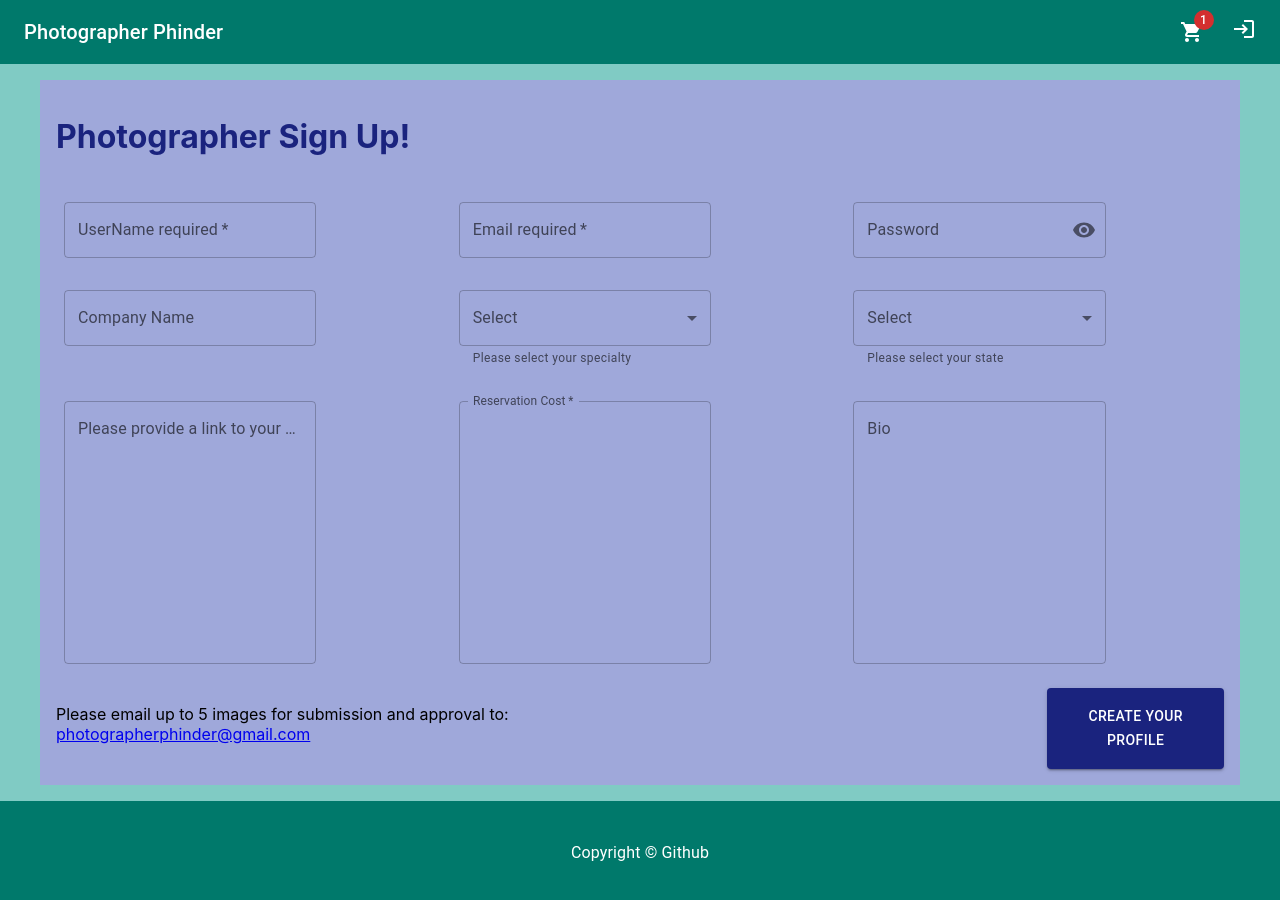
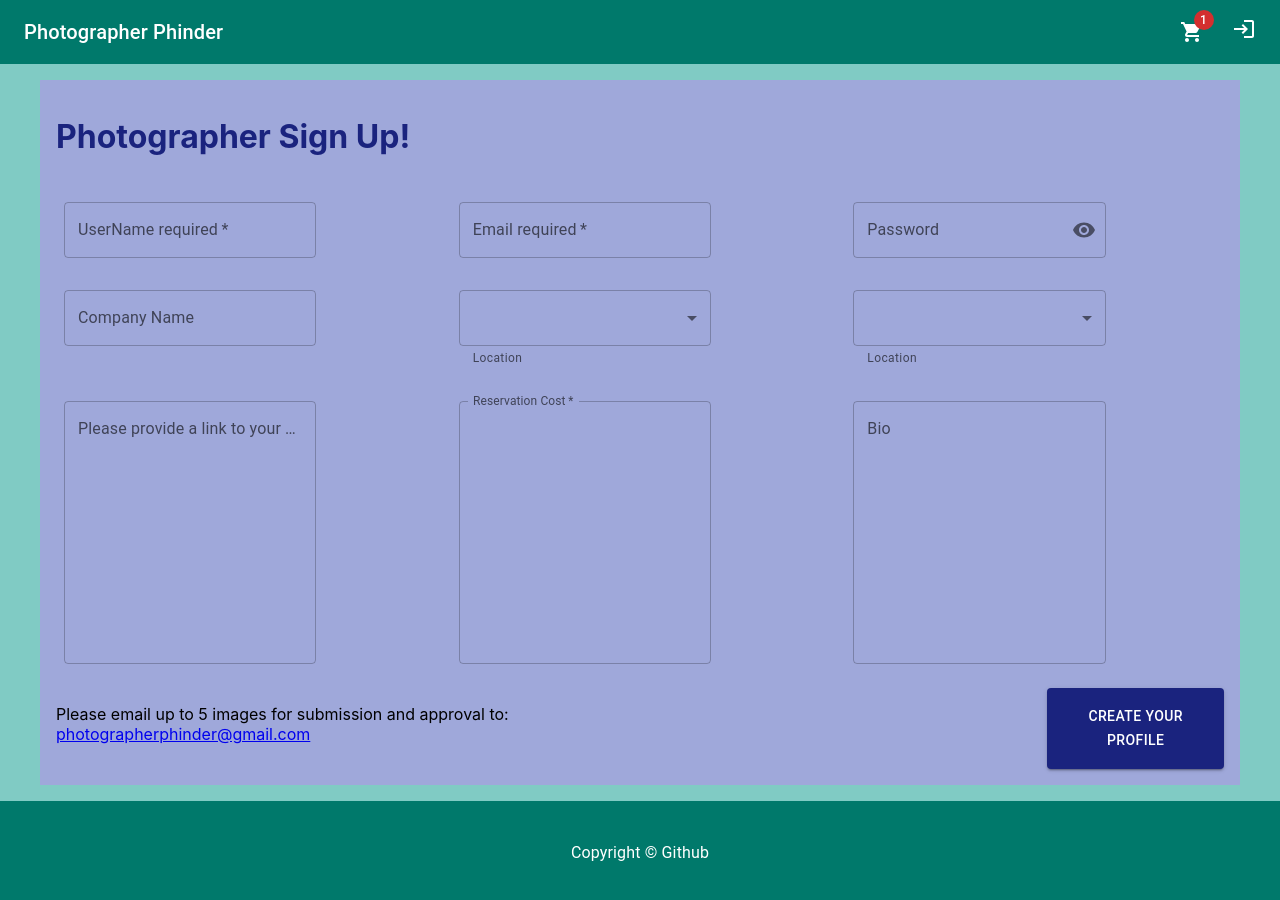
Before and after one commit to cianfich1016/Photographer-Phinder, a React (Create React App) app in the folder client/: page /signup in a window 1280 px wide. Shown: the top 900 px of the page. Built offline with nearby package versions, Linux system fonts and the light colour scheme.

Commit message:
working on signup - having weird vs code issues

```diff
--- a/client/src/components/SignUp.js
+++ b/client/src/components/SignUp.js
@@ -10,7 +10,7 @@ import Grid from "@mui/material/Grid";
 import OutlinedInput from "@mui/material/OutlinedInput";
 import InputLabel from "@mui/material/InputLabel";
 import InputAdornment from "@mui/material/InputAdornment";
-// import FormHelperText from '@mui/material/FormHelperText';
+import FormHelperText from '@mui/material/FormHelperText';
 import Link from "@mui/material/Link";
 import FormControl from "@mui/material/FormControl";
 import Visibility from "@mui/icons-material/Visibility";
@@ -19,6 +19,7 @@ import { teal, indigo } from "@mui/material/colors";
 import Auth from '../utils/auth';
 import Profile from "./Profile";
 import { createProfile } from "../utils/API";
+import Select from '@mui/material/Select';
 
 const primary = indigo[500];
 const primaryLight = indigo[200];
@@ -213,10 +214,6 @@ const locations = [
         label: "South Dakota",
     },
     {
-        value: "South Carolina",
-        label: "South Carolina",
-    },
-    {
         value: "Tennessee",
         label: "Tennessee",
     },
@@ -401,11 +398,14 @@ const SignUp = () => {
                         />
                     </Grid>
                     <Grid item xs={4}>
-                        <TextField
+                        <FormControl
+                            sx={{ m: 1, width: "25ch" }}>
+                            <InputLabel id="demo-simple-select-helper-label"></InputLabel>
+                            <Select
                                 id="outlined-select-photo"
                                 select
                                 label="Select"
-                            value={values.photoType}
+                                value={photoType.value}
                                 onChange={handleChange}
                                 helperText="Please select your specialty"
                             >
@@ -414,14 +414,19 @@ const SignUp = () => {
                                         {photos.label}
                                     </MenuItem>
                                 ))}
-                        </TextField>
+                            </Select>
+                            <FormHelperText>Location</FormHelperText>
+                        </FormControl>
                     </Grid>
                     <Grid item xs={4}>
-                        <TextField
+                        <FormControl
+                            sx={{ m: 1, width: "25ch" }}>
+                            <InputLabel id="demo-simple-select-helper-label"></InputLabel>
+                            <Select
                                 id="outlined-select-location"
                                 select
                                 label="Select"
-                            value={values.location}
+                                value={locations.value}
                                 onChange={handleChange}
                                 helperText="Please select your state"
                             >
@@ -430,7 +435,9 @@ const SignUp = () => {
                                         {state.label}
                                     </MenuItem>
                                 ))}
-                        </TextField>
+                            </Select>
+                            <FormHelperText>Location</FormHelperText>
+                        </FormControl>
                     </Grid>
                     <Grid item xs={4}>
                         <TextField
```
Lines whose indentation alone changed are shown as unchanged.
